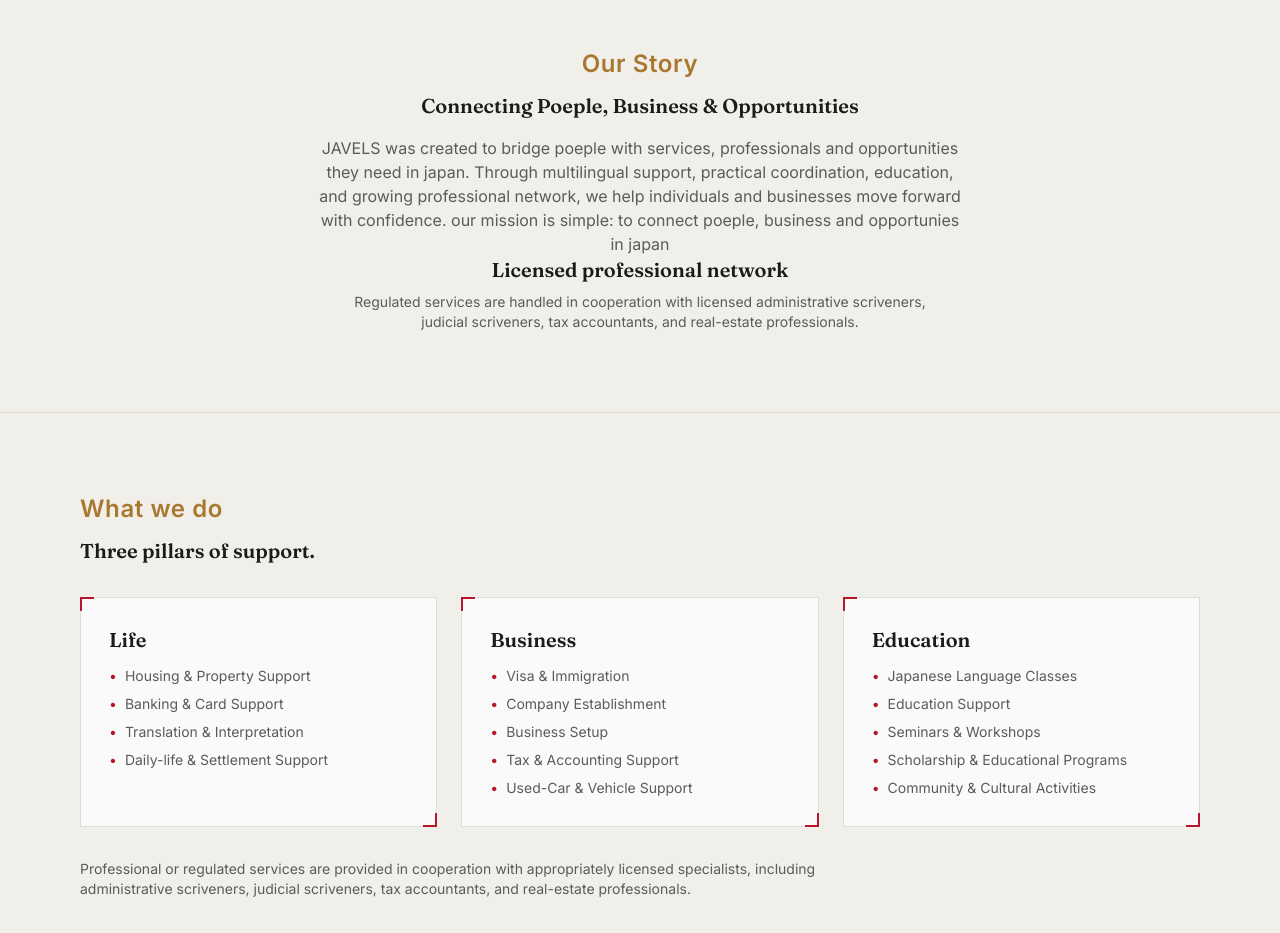
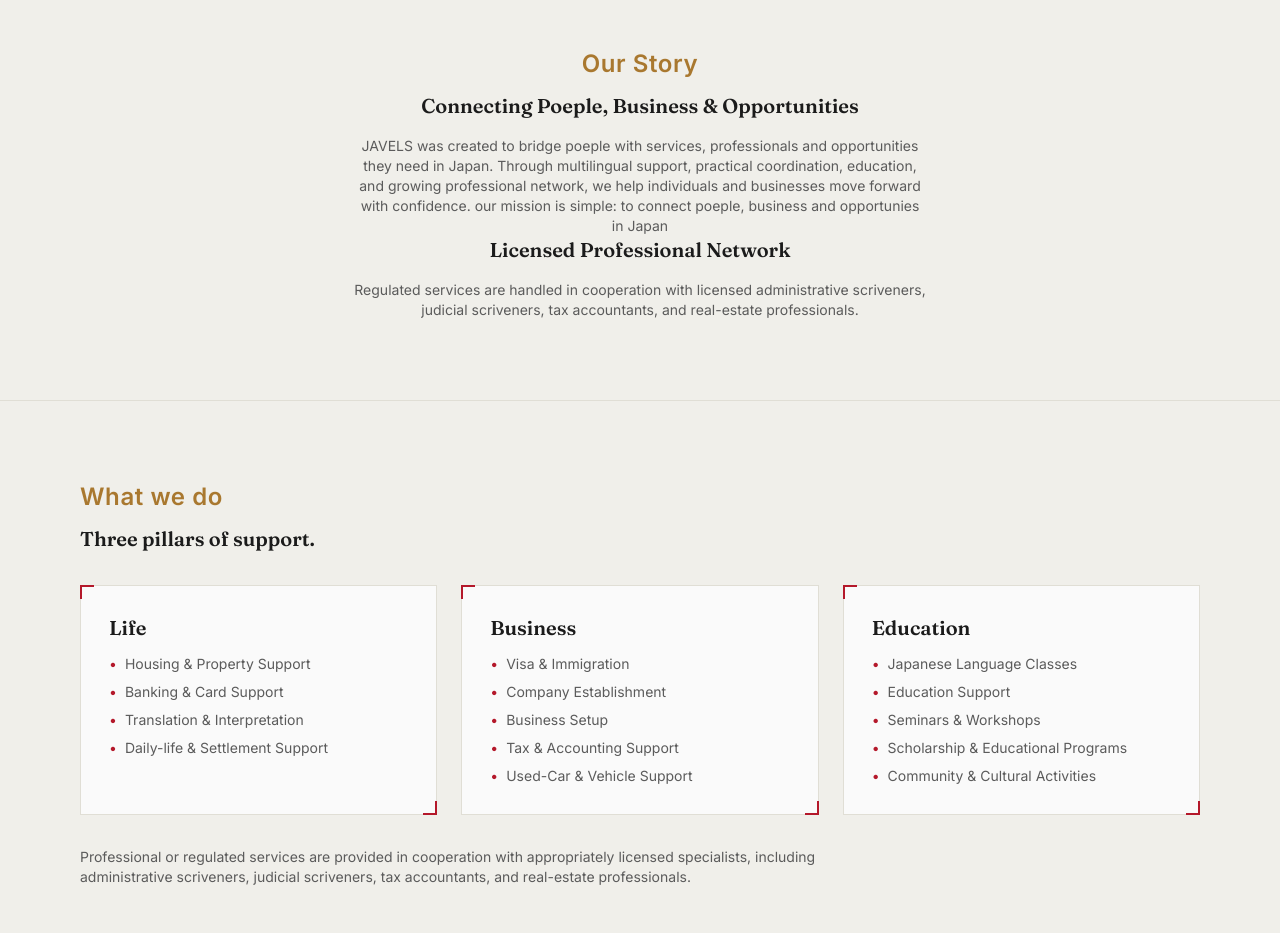
Before and after one commit to technicpro2010-lab/Afghanyouth, a React (Vite) app: page / in a window 1280 px wide. Shown: the part 1060-1993 px from the top of the page. Built offline with nearby package versions, Linux system fonts and the light colour scheme.

Commit message:
the final

```diff
--- a/src/components/OurStory.jsx
+++ b/src/components/OurStory.jsx
@@ -1,6 +1,6 @@
 const highlights = [
   {
-    title: 'Licensed professional network',
+    title: 'Licensed Professional Network',
     desc: 'Regulated services are handled in cooperation with licensed administrative scriveners, judicial scriveners, tax accountants, and real-estate professionals.',
   },
 ]
@@ -14,19 +14,19 @@
         <div className="flex flex-col items-center">
           <span className="eyebrow">Our Story</span>
           <h3>Connecting Poeple, Business & Opportunities</h3>
-          <p className="mx-auto mt-4 text-center">
+          <p className="mx-auto mt-4 text-sm text-center">
             JAVELS was created to bridge poeple with services, professionals and opportunities
-            they need in japan.
+            they need in Japan.
             Through multilingual support, practical coordination, education, and
             growing professional network, we help individuals and businesses move
             forward with confidence.
-            our mission is simple: to connect poeple, business and opportunies in japan
+            our mission is simple: to connect poeple, business and opportunies in Japan
           </p>
              {/* Highlights Section */}
             {highlights.map((h) => (
             <div key={h.title} className="flex flex-col items-center text-center">
               <h3>{h.title}</h3>
-              <p className="mt-2 text-sm text-center mx-auto">{h.desc}</p>
+              <p className="mt-4 text-sm text-center mx-auto">{h.desc}</p>
             </div>
           ))}
         </div>
```
